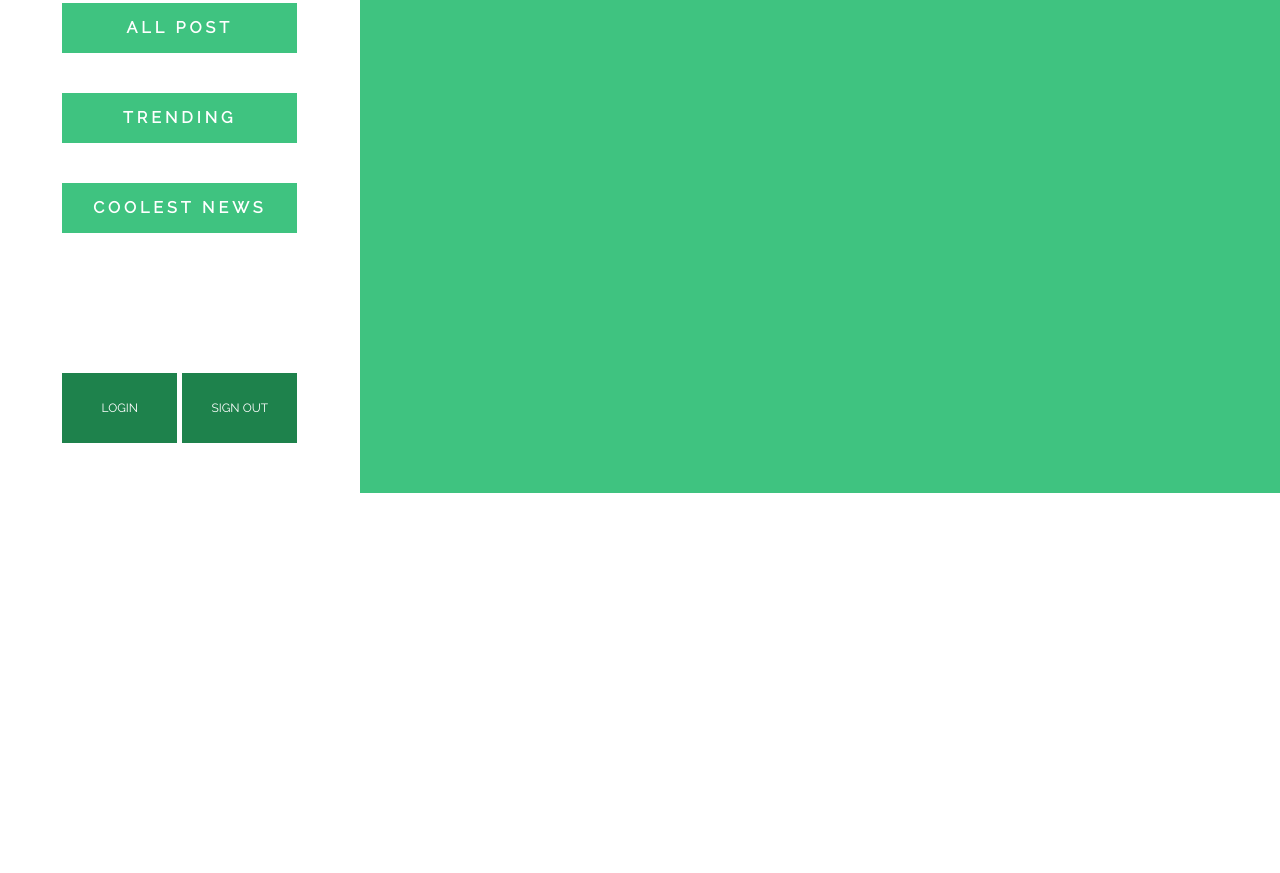
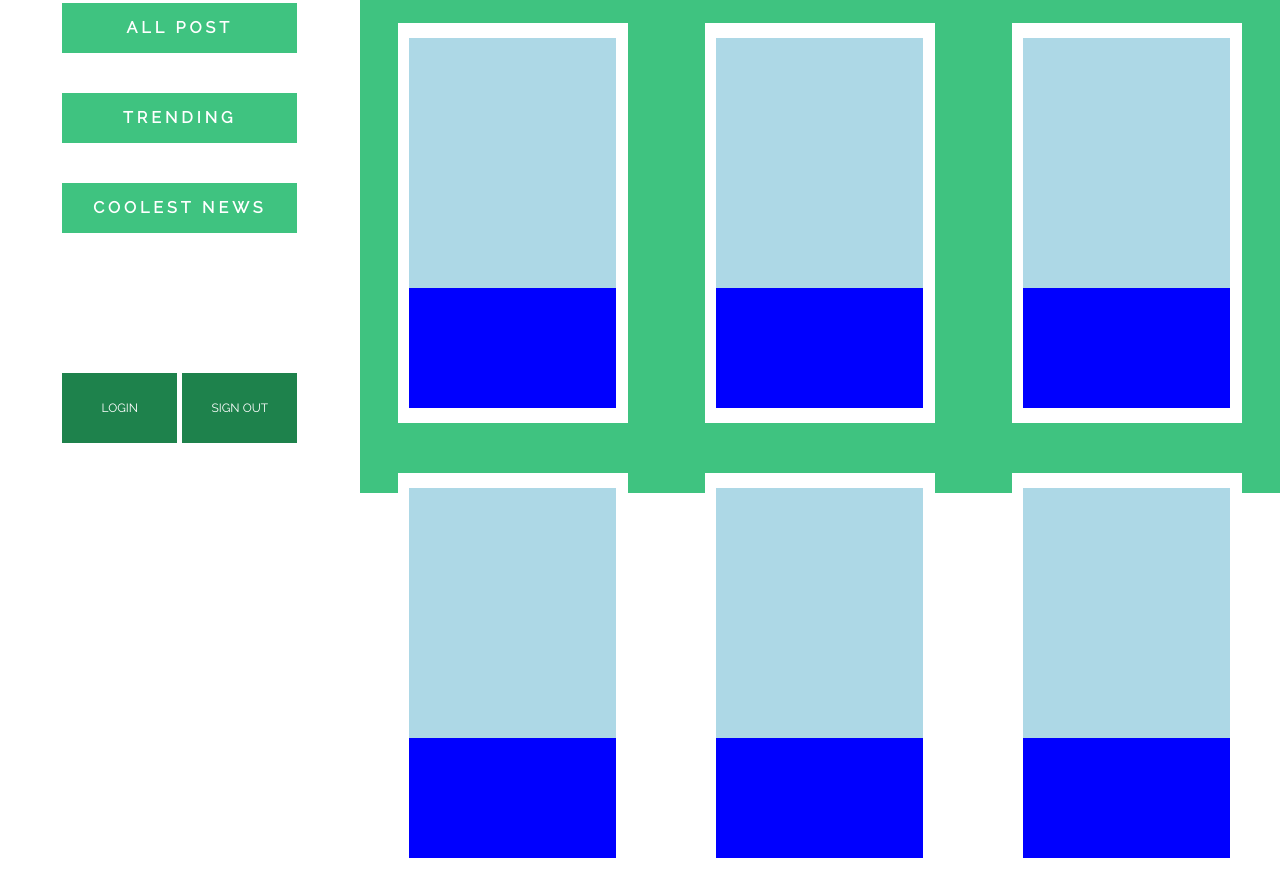
Before and after one commit to kshantilal/BloggerAPI, a website: page public/index.html in a window 1280 px wide. Shown: the part 307-1180 px from the top of the page. Before the commit the page ends 800 px from the top, so only its background shows below. Drawn offline with nearby package versions, Linux system fonts and the light colour scheme; no server answers.

Commit message:
html updated

```diff
--- a/public/css/style.css
+++ b/public/css/style.css
@@ -145,3 +145,30 @@ a{
     color: white;
     font-family: 'Raleway', sans-serif;
 }
+.blog-container{
+    height: 400px;
+    width: 100%;
+    display: flex;
+    flex-direction: row;
+    justify-content: space-around;
+    margin-bottom: 50px;
+}
+.blog-container_divs{
+    height: 100%;
+    width: 25%;
+    background-color: white;
+    display: flex;
+    flex-direction: column;
+    align-items: center;
+    justify-content: center;
+}
+.divs_text{
+    background-color: blue;
+    width: 90%;
+    height: 120px;
+}
+.divs_pic{
+    background-color: lightblue;
+    width: 90%;
+    height: 250px;
+}
--- a/public/index.html
+++ b/public/index.html
@@ -46,7 +46,58 @@
 					<span id="result">Helloooo</span>
 				</div>
 			</form>
+		</div>
+		<div class="blog-container">
+			<div class="blog-container_divs">
+				<div class="divs_pic">
 
+				</div>
+				<div class="divs_text">
+
+				</div>
+			</div>
+			<div class="blog-container_divs">
+				<div class="divs_pic">
+
+				</div>
+				<div class="divs_text">
+
+				</div>
+			</div>
+			<div class="blog-container_divs">
+				<div class="divs_pic">
+
+				</div>
+				<div class="divs_text">
+
+				</div>
+			</div>
+		</div>
+		<div class="blog-container">
+			<div class="blog-container_divs">
+				<div class="divs_pic">
+
+				</div>
+				<div class="divs_text">
+
+				</div>
+			</div>
+			<div class="blog-container_divs">
+				<div class="divs_pic">
+
+				</div>
+				<div class="divs_text">
+
+				</div>
+			</div>
+			<div class="blog-container_divs">
+				<div class="divs_pic">
+
+				</div>
+				<div class="divs_text">
+
+				</div>
+			</div>
 		</div>
 	</div>
 
```
